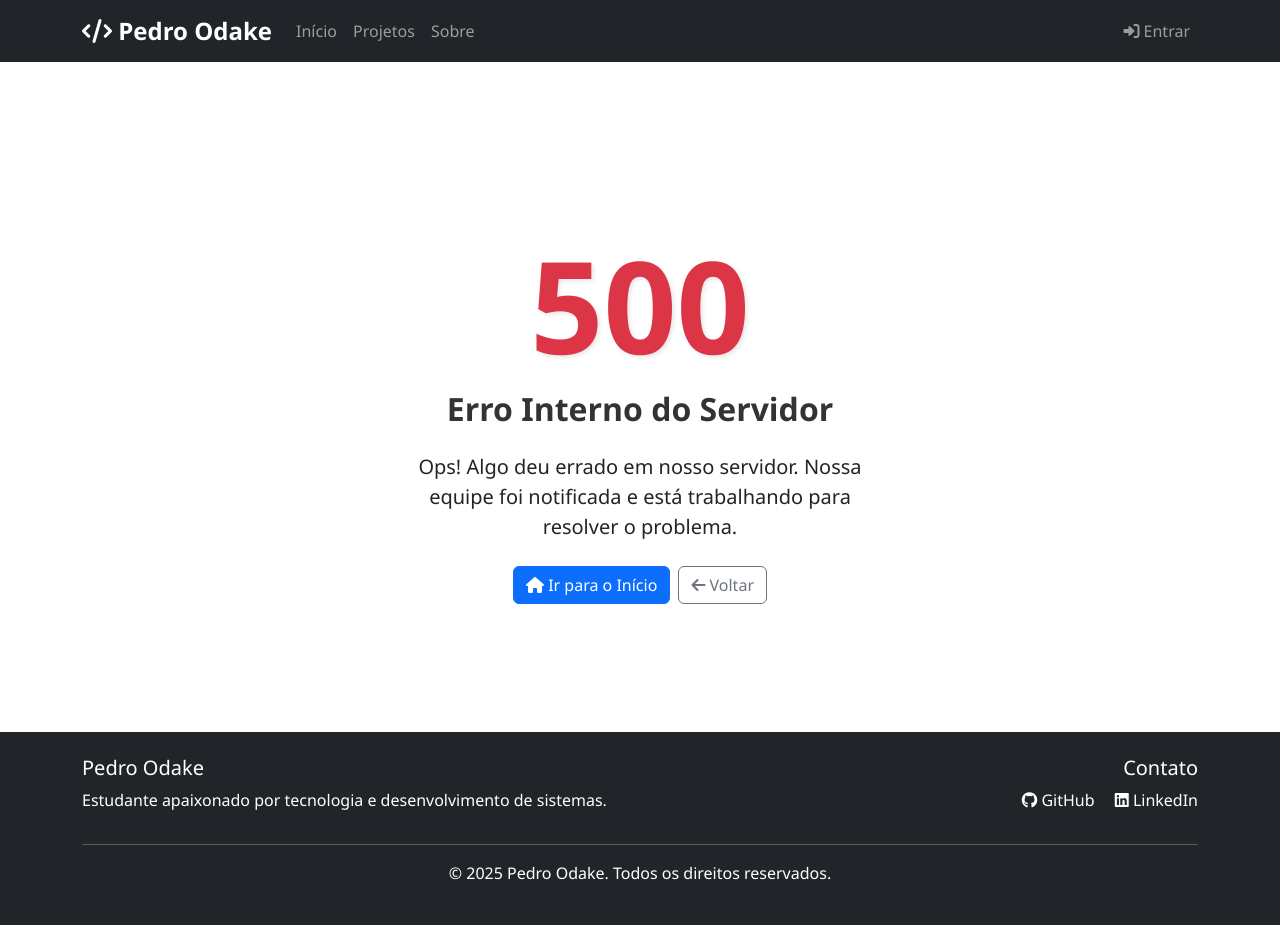
After one commit to pe-odake/Portifolio_Web, a Flask app: template templates/500.html in a window 1280 px wide. The commit adds this page. Run offline with Flask 3, Linux system fonts and the light colour scheme; the template is opened without the code that fills it, so the values that code supplies are empty; parts of the project's set-up code (start-up, migrations or seed data) failed here and were passed over; some libraries are stand-ins or nearby versions.

Commit message:
Enhance application security and add initial data seeding
Implement CSRF protection, secure cookie settings, and update authentication to use userinfo endpoint. Seed initial categories, tags, and about page data. Add 500 error template and adjust logging levels.

Replit-Commit-Author: Agent
Replit-Commit-Session-Id: 34787361-ad0b-46d3-ab2d-6d5775d1f451
Replit-Commit-Checkpoint-Type: intermediate_checkpoint
Replit-Commit-Screenshot-Url: https://storage.googleapis.com/screenshot-production-us-central1/89b240a4-1a4c-494b-8e47-49cddf98f669/34787361-ad0b-46d3-ab2d-6d5775d1f451/ZOgu9GA

```diff
--- a/app.py
+++ b/app.py
@@ -7,7 +7,8 @@ from werkzeug.middleware.proxy_fix import ProxyFix
 import logging
 
 # Configure logging
-logging.basicConfig(level=logging.DEBUG)
+log_level = logging.INFO if not os.environ.get('DEBUG', 'False').lower() == 'true' else logging.DEBUG
+logging.basicConfig(level=log_level)
 
 class Base(DeclarativeBase):
     pass
@@ -21,6 +22,15 @@ if not os.environ.get("SESSION_SECRET"):
 
 app.secret_key = os.environ.get("SESSION_SECRET")
 app.wsgi_app = ProxyFix(app.wsgi_app, x_proto=1, x_host=1) # needed for url_for to generate with https
+
+# Security configurations
+app.config['SESSION_COOKIE_SECURE'] = True  # HTTPS only
+app.config['SESSION_COOKIE_SAMESITE'] = 'Lax'  # CSRF protection
+app.config['SESSION_COOKIE_HTTPONLY'] = True  # XSS protection
+
+# CSRF Protection
+from flask_wtf.csrf import CSRFProtect
+csrf = CSRFProtect(app)
 
 # Database configuration
 app.config["SQLALCHEMY_DATABASE_URI"] = os.environ.get("DATABASE_URL")
@@ -40,9 +50,66 @@ app.config['UPLOAD_FOLDER'] = UPLOAD_FOLDER
 app.config['ALLOWED_EXTENSIONS'] = ALLOWED_EXTENSIONS
 app.config['MAX_CONTENT_LENGTH'] = 16 * 1024 * 1024  # 16MB max file size
 
-# Create tables
+# Initialize database and seed data
+def init_database():
+    """Initialize database tables and seed initial data"""
+    import models  # noqa: F401
+    from models import Category, Tag, About
+
+    db.create_all()
+    logging.info("Database tables created")
+
+    # Seed initial data only if tables are empty
+    try:
+        # Seed categories
+        if Category.query.count() == 0:
+            categories = [
+                Category(name='Web Development', color='#007bff'),
+                Category(name='Mobile Apps', color='#28a745'),
+                Category(name='Data Science', color='#dc3545'),
+                Category(name='Design', color='#fd7e14'),
+                Category(name='API Development', color='#6f42c1'),
+                Category(name='Machine Learning', color='#17a2b8')
+            ]
+            for category in categories:
+                db.session.add(category)
+            logging.info("Categories seeded")
+
+        # Seed tags
+        if Tag.query.count() == 0:
+            tag_names = [
+                'React', 'Python', 'Flask', 'JavaScript', 'Node.js',
+                'HTML/CSS', 'MongoDB', 'PostgreSQL', 'API', 'Frontend',
+                'Backend', 'Full-Stack', 'Mobile', 'iOS', 'Android',
+                'UI/UX', 'Machine Learning', 'Data Analysis'
+            ]
+            for tag_name in tag_names:
+                db.session.add(Tag(name=tag_name))
+            logging.info("Tags seeded")
+
+        # Seed about page
+        if About.query.count() == 0:
+            about = About(
+                name='Portfolio Owner',
+                title='Full-Stack Developer & Designer',
+                bio='Passionate developer with expertise in modern web technologies and user experience design. I love creating innovative solutions that make a difference.',
+                location='São Paulo, Brasil',
+                email='contato@portfolio.dev',
+                skills='["Python", "JavaScript", "React", "Flask", "Node.js", "PostgreSQL", "MongoDB", "UI/UX Design", "Git", "Docker"]',
+                languages='["Portuguese", "English", "Spanish"]',
+                interests='["Web Development", "Open Source", "Technology Innovation", "User Experience", "Music", "Photography"]'
+            )
+            db.session.add(about)
+            logging.info("About page seeded")
+
+        db.session.commit()
+        logging.info("Initial data seeding completed")
+
+    except Exception as e:
+        db.session.rollback()
+        logging.error(f"Error seeding initial data: {e}")
+
+# Create tables and seed data
 # Need to put this in module-level to make it work with Gunicorn.
 with app.app_context():
-    import models  # noqa: F401
-    db.create_all()
-    logging.info("Database tables created")
+    init_database()
--- a/main.py
+++ b/main.py
@@ -1,6 +1,9 @@
 # main.py - Entry point for Flask application
 from app import app
 import routes  # noqa: F401
+import os
 
 if __name__ == "__main__":
-    app.run(host="0.0.0.0", port=5000, debug=True)
+    # Use debug=False for production
+    debug_mode = os.environ.get('DEBUG', 'False').lower() == 'true'
+    app.run(host="0.0.0.0", port=5000, debug=debug_mode)
--- a/static/js/main.js
+++ b/static/js/main.js
@@ -31,10 +31,14 @@ function setupLikeButtons() {
             // Add loading state
             this.classList.add('loading');
 
+            // Get CSRF token from meta tag
+            const csrfToken = document.querySelector('meta[name="csrf-token"]').getAttribute('content');
+
             fetch(`/like/${projectId}`, {
                 method: 'POST',
                 headers: {
                     'Content-Type': 'application/json',
+                    'X-CSRFToken': csrfToken
                 }
             })
             .then(response => response.json())
--- /dev/null
+++ b/templates/500.html
@@ -0,0 +1,45 @@
+{% extends "base.html" %}
+
+{% block title %}Erro Interno - Portfolio{% endblock %}
+
+{% block content %}
+<div class="container text-center py-5">
+    <div class="row justify-content-center">
+        <div class="col-md-6">
+            <div class="error-page">
+                <h1 class="display-1 text-danger">500</h1>
+                <h2 class="mb-4">Erro Interno do Servidor</h2>
+                <p class="lead mb-4">
+                    Ops! Algo deu errado em nosso servidor.
+                    Nossa equipe foi notificada e está trabalhando para resolver o problema.
+                </p>
+                <div class="d-grid gap-2 d-md-flex justify-content-md-center">
+                    <a href="{{ url_for('index') }}" class="btn btn-primary">
+                        <i class="fas fa-home"></i> Ir para o Início
+                    </a>
+                    <button onclick="history.back()" class="btn btn-outline-secondary">
+                        <i class="fas fa-arrow-left"></i> Voltar
+                    </button>
+                </div>
+            </div>
+        </div>
+    </div>
+</div>
+
+<style>
+.error-page {
+    padding: 2rem;
+}
+
+.error-page h1 {
+    font-size: 8rem;
+    font-weight: bold;
+    text-shadow: 2px 2px 4px rgba(0,0,0,0.1);
+}
+
+.error-page h2 {
+    color: #333;
+    font-weight: 600;
+}
+</style>
+{% endblock %}
--- a/templates/admin/project_form.html
+++ b/templates/admin/project_form.html
@@ -21,6 +21,7 @@
 </div>
 
 <form method="POST" enctype="multipart/form-data" action="{{ url_for('admin_save_project') }}" class="needs-validation" novalidate>
+    <input type="hidden" name="csrf_token" value="{{ csrf_token() }}">
     {% if project %}
     <input type="hidden" name="project_id" value="{{ project.id }}">
     {% endif %}
--- a/templates/base.html
+++ b/templates/base.html
@@ -3,6 +3,7 @@
 <head>
     <meta charset="UTF-8">
     <meta name="viewport" content="width=device-width, initial-scale=1.0">
+    <meta name="csrf-token" content="{{ csrf_token() }}">
     <title>{% block title %}Pedro Odake - Portfólio Digital{% endblock %}</title>
 
     <!-- Bootstrap CSS -->
--- a/templates/project_detail.html
+++ b/templates/project_detail.html
@@ -57,7 +57,9 @@
                     </a></li>
                 </ul>
             </div>
-            <form id="delete-form" action="{{ url_for('admin_delete_project', project_id=project.id) }}" method="POST" style="display: none;"></form>
+            <form id="delete-form" action="{{ url_for('admin_delete_project', project_id=project.id) }}" method="POST" style="display: none;">
+                <input type="hidden" name="csrf_token" value="{{ csrf_token() }}">
+            </form>
             {% endif %}
         </div>
 
@@ -118,6 +120,7 @@
             <div class="card mb-4">
                 <div class="card-body">
                     <form method="POST" action="{{ url_for('add_comment', project_id=project.id) }}">
+                        <input type="hidden" name="csrf_token" value="{{ csrf_token() }}">
                         <div class="mb-3">
                             <textarea name="content" class="form-control" rows="3"
                                       placeholder="Deixe seu comentário..." required></textarea>
```
Also changed, not shown: replit.md (+12 -1 lines), replit_auth.py (+40 -36 lines), requirements.txt (+5 -18 lines), static/favicon.ico (added), 2 other files.
